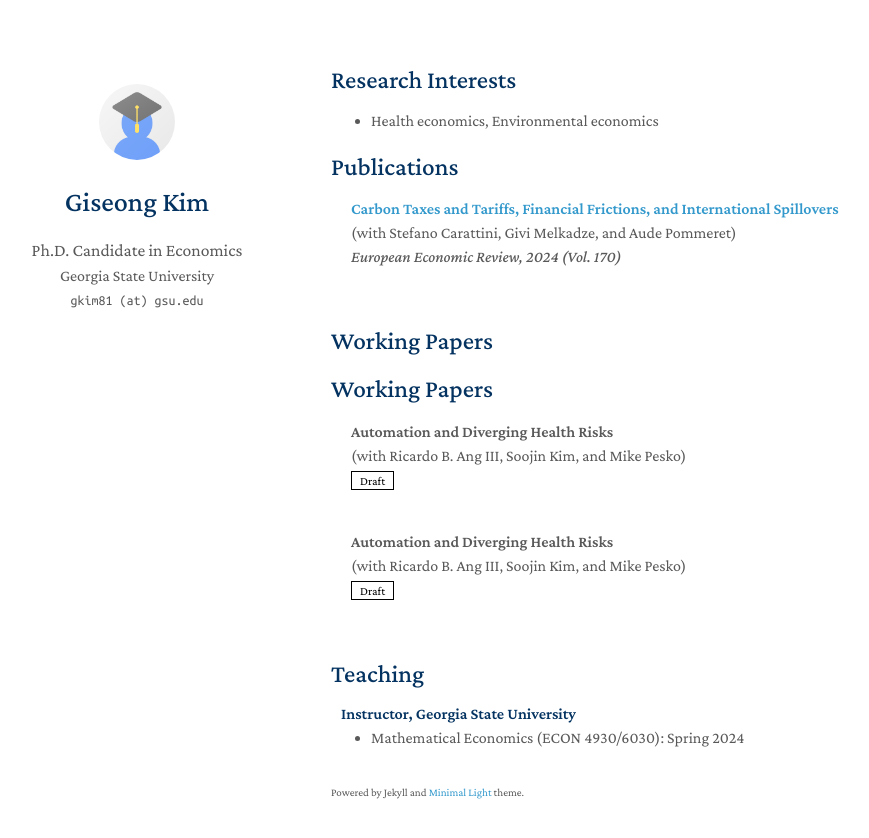
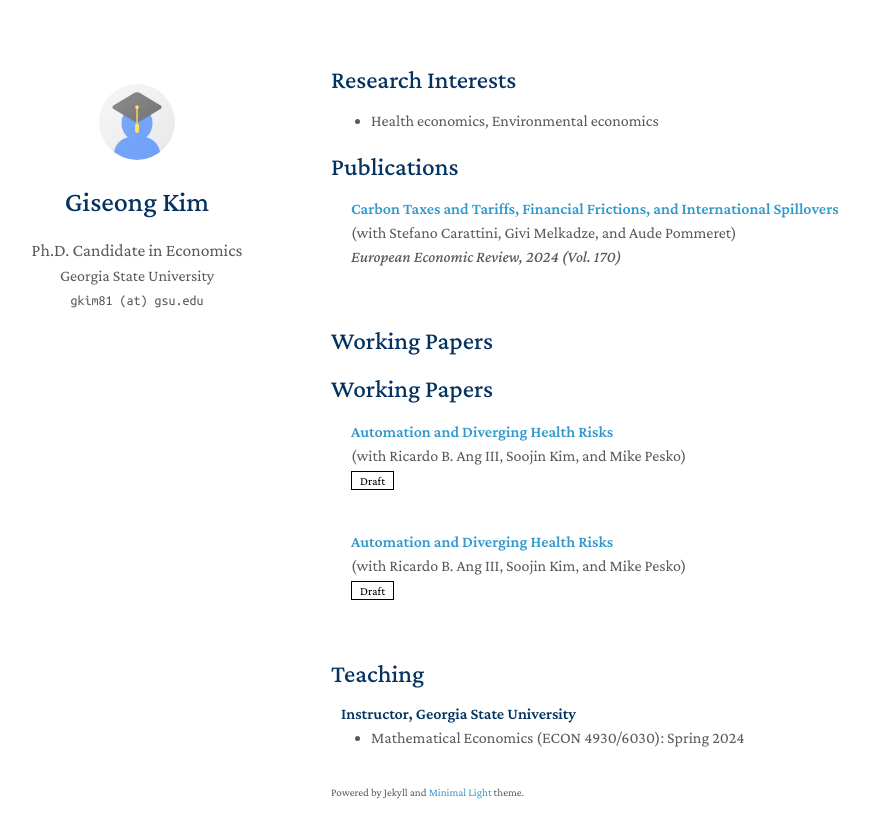
Before and after one commit to giseong-kim/giseong-kim.github.io, a Jekyll site: the page built from index.md, in a window 1280 px wide. Shown: the top 838 px of the page, without its empty margins (139-1008 px from the left). Built offline with Jekyll 4.4.1, drawn with Linux system fonts in a browser that asks for light colours; a style sheet for code colours, icons or effects is not loaded.

Commit message:
Update workingpapers.md

```diff
--- a/_includes/workingpapers.md
+++ b/_includes/workingpapers.md
@@ -11,17 +11,8 @@
 <li>
 <div class="pub-row">
   <div class="col-sm-12" style="position: relative;padding-right: 15px;padding-left: 20px;">
-      <div class="title">{{ link.title }}</div>
-      <div class="author" style="display: inline;">{{ link.authors }}</div>
-      {% if link.oldtitle %}
-      <span class="oldtitle"><br>previously, <i>{{ link.oldtitle }}</i></span>
-      {% endif %}
-      {% if link.status %}
-      <span class="periodical"><br><em>{{ link.status }}</em></span>
-      {% endif %}
-      {% if link.media %}
-      <div class="media">{{ link.media }}</div>
-      {% endif %}
+      <div class="title"><a href="{{ link.pdf }}">{{ link.title }}</a></div>
+      <div class="author">{{ link.authors }}</div>
     <div class="links">
       {% if link.abstract %}
       <a href="#" class="btn btn-sm z-depth-0 abstract-toggle-button" role="button" style="font-size:12px;" onclick="event.preventDefault(); toggleAbstract(this);">Abstract</a>
```
Also changed, not shown: other parts of _includes/workingpapers.md (+0 -13 lines).
